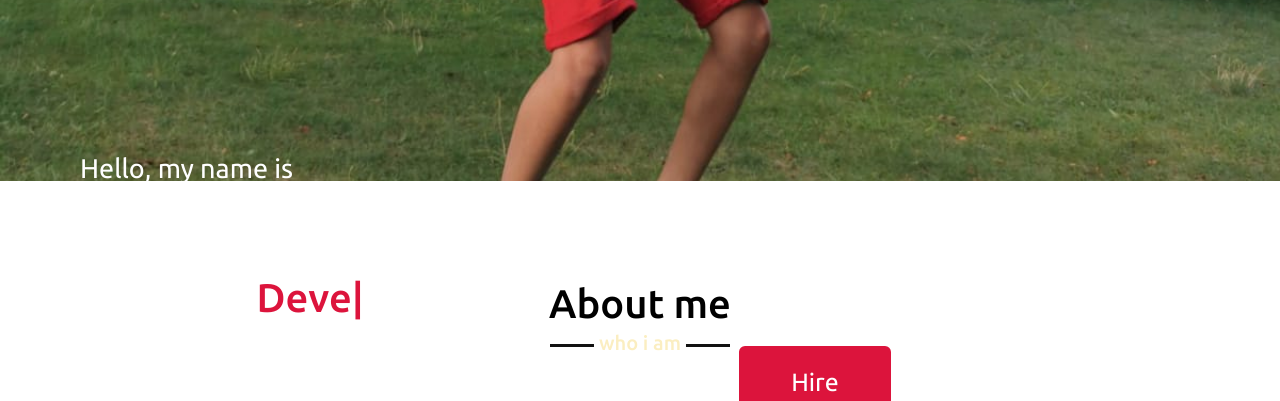
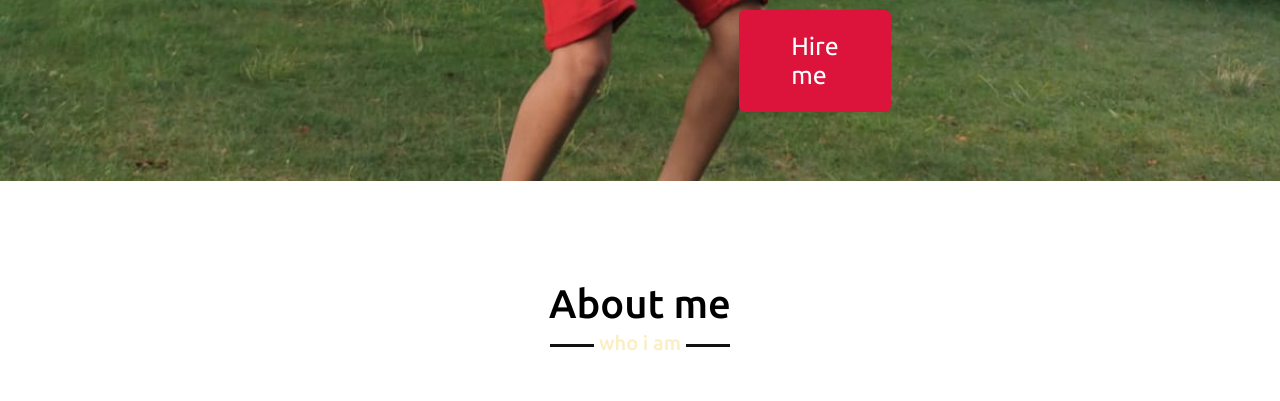
Before and after one commit to 9faris/9FA-personal-website, a plain HTML site: page index.html in a window 1280 px wide. Shown: the part 619-1020 px from the top of the page. Drawn offline with nearby package versions, Linux system fonts and the light colour scheme.

Commit message:
Update style.css

```diff
--- a/style.css
+++ b/style.css
@@ -223,6 +223,16 @@ section .title::after{
     border: 2px solid crimson;
     transition: all 0.3s ease;
 }
+
+@media (min-width: 350px) {
+
+.home .max-width .row{
+    margin-right: 0;
+    margin-top: 30%;
+    margin-right: -50%;
+}
+}
+
 .home .home-content a:hover{
     color: crimson;
     background: none;
```
